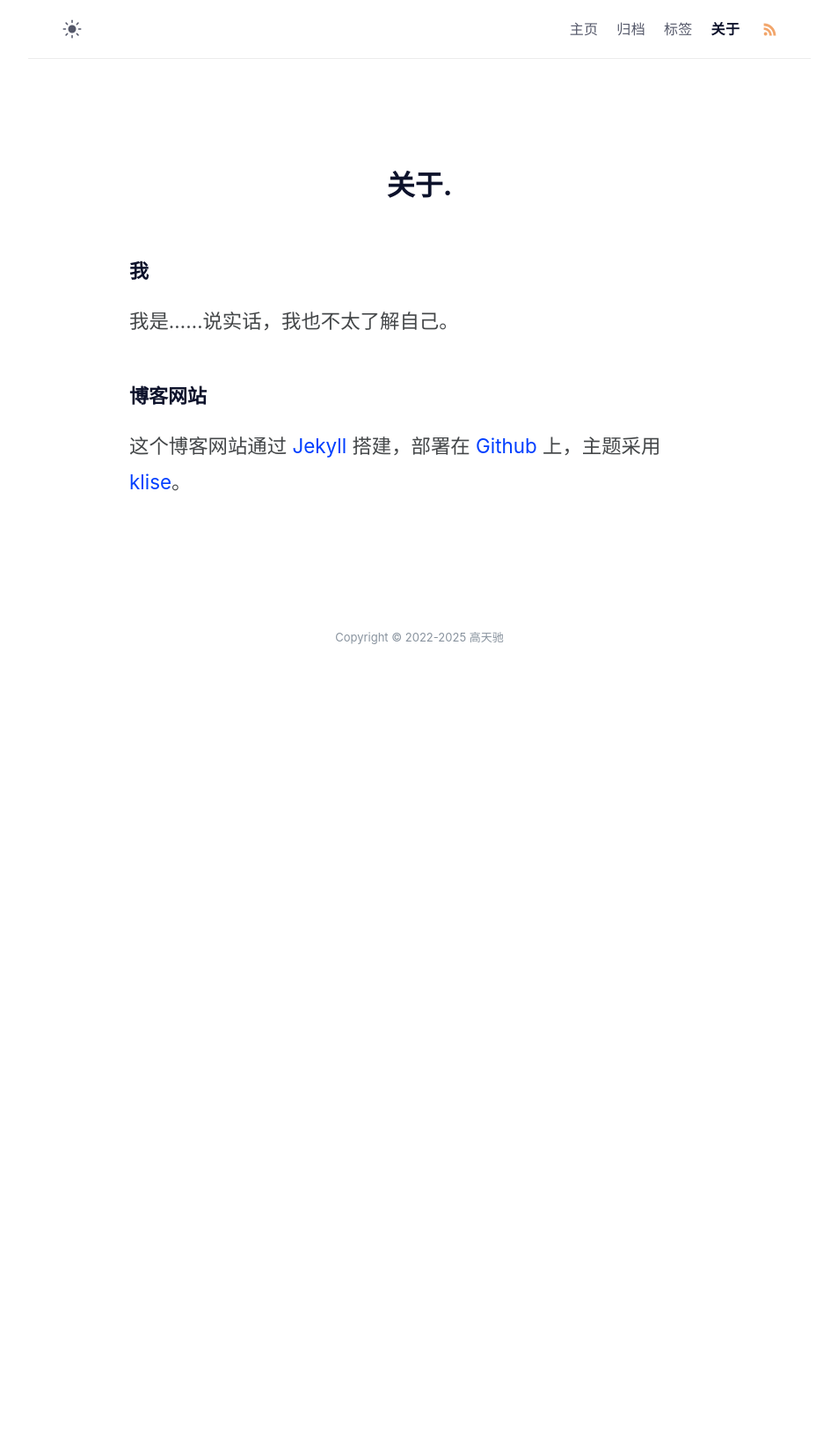
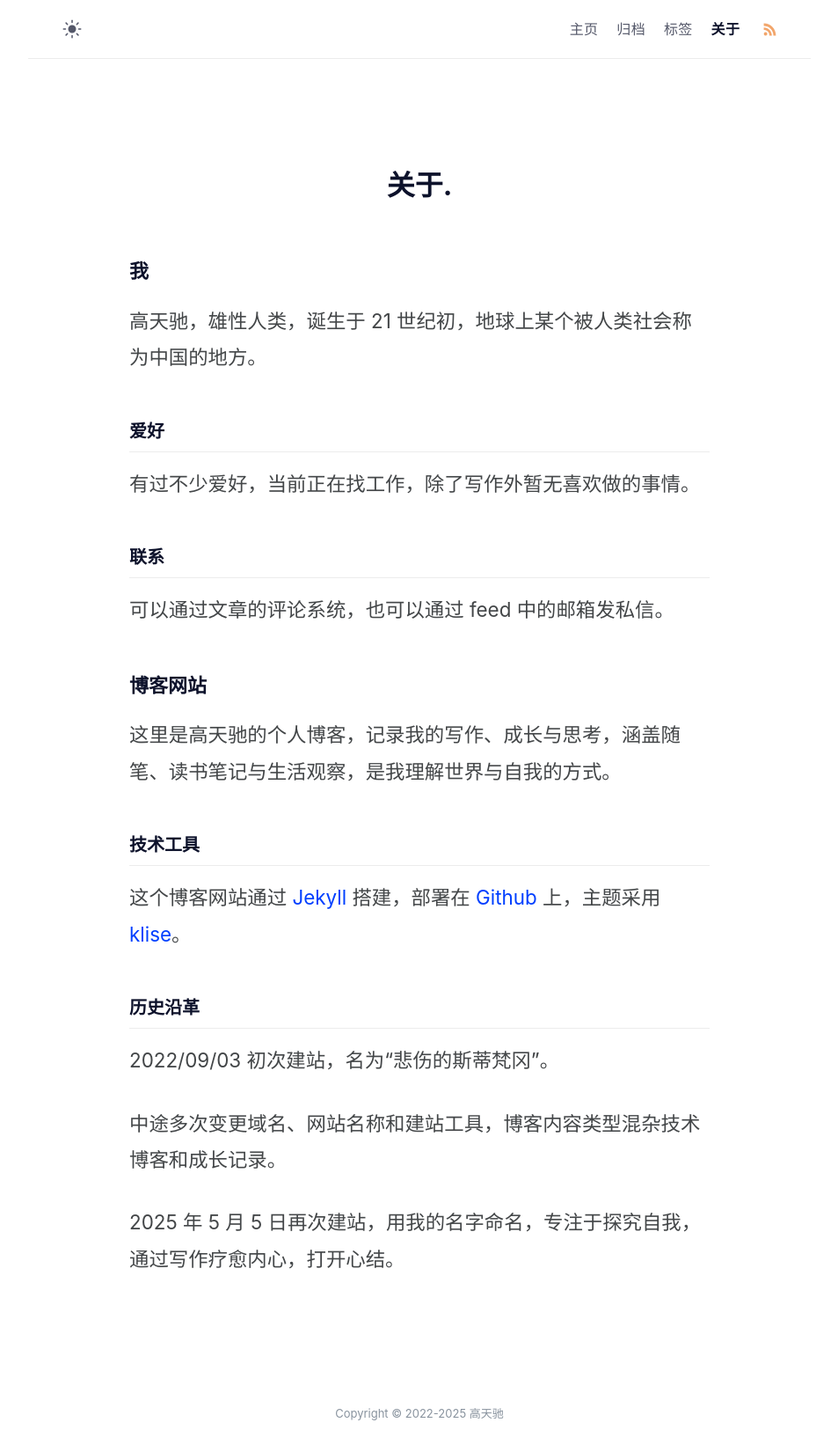
Before and after one commit to gaotianchi/gaotianchi.github.io, a Jekyll site: the page built from about.md, in a window 1280 px wide. Shown: the whole page at 88% size, without its empty margins (163-1116 px from the left). Built offline with Jekyll 4.4.1, drawn with Linux system fonts in a browser that asks for light colours; before the commit the page ends 900 px from its top, so only the background shows below that.

Commit message:
vault backup: 2025-05-09 15:47:48

```diff
--- a/about.md
+++ b/about.md
@@ -3,15 +3,35 @@ comments: false
 createdAt: 2025-05-02 11:25:31
 description: 关于作者以及这个网站的一切。
 layout: page
-modifiedAt: 2025-05-09 08:25:29
+modifiedAt: 2025-05-09 15:46:28
 permalink: /about/
 title: 关于
 ---
 
 ## 我
 
-我是……说实话，我也不太了解自己。
+高天驰，雄性人类，诞生于 21 世纪初，地球上某个被人类社会称为中国的地方。
+
+### 爱好
+
+有过不少爱好，当前正在找工作，除了写作外暂无喜欢做的事情。
+
+### 联系
+
+可以通过文章的评论系统，也可以通过 feed 中的邮箱发私信。
 
 ## 博客网站
 
+这里是高天驰的个人博客，记录我的写作、成长与思考，涵盖随笔、读书笔记与生活观察，是我理解世界与自我的方式。
+
+### 技术工具
+
 这个博客网站通过 [Jekyll](https://jekyllrb.com/) 搭建，部署在 [Github](https://github.com) 上，主题采用 [klise](https://github.com/piharpi/jekyll-klise)。
+
+### 历史沿革
+
+2022/09/03 初次建站，名为“悲伤的斯蒂梵冈”。
+
+中途多次变更域名、网站名称和建站工具，博客内容类型混杂技术博客和成长记录。
+
+2025 年 5 月 5 日再次建站，用我的名字命名，专注于探究自我，通过写作疗愈内心，打开心结。
```
